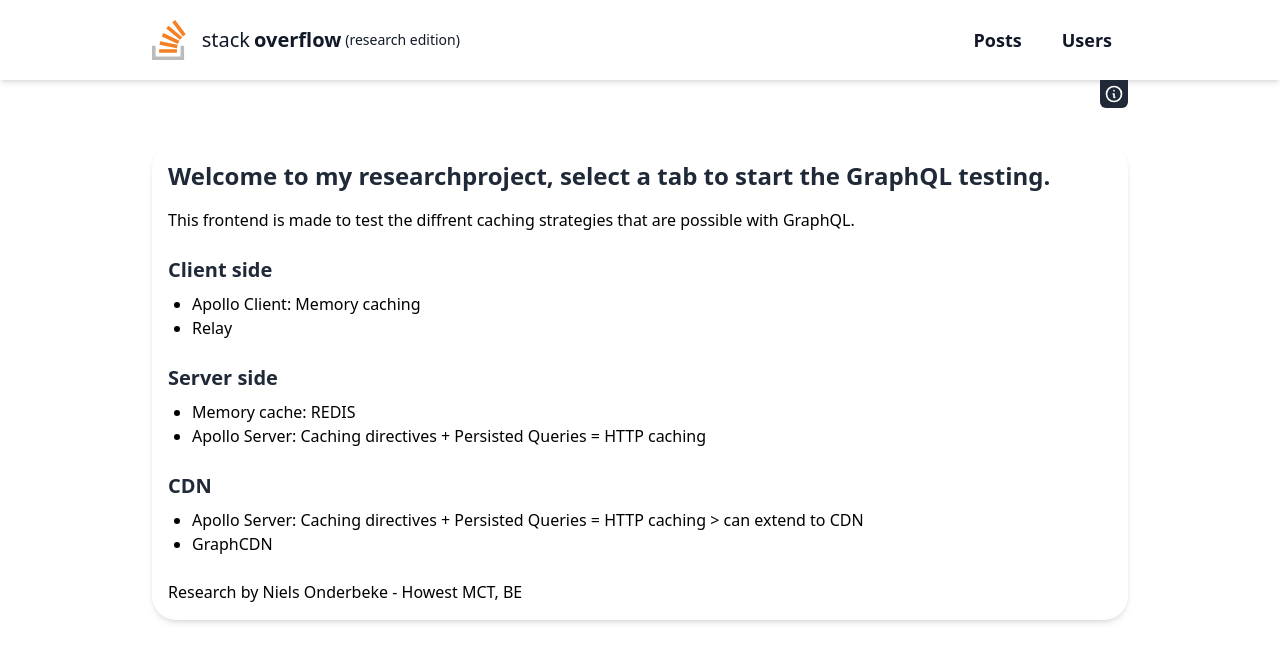
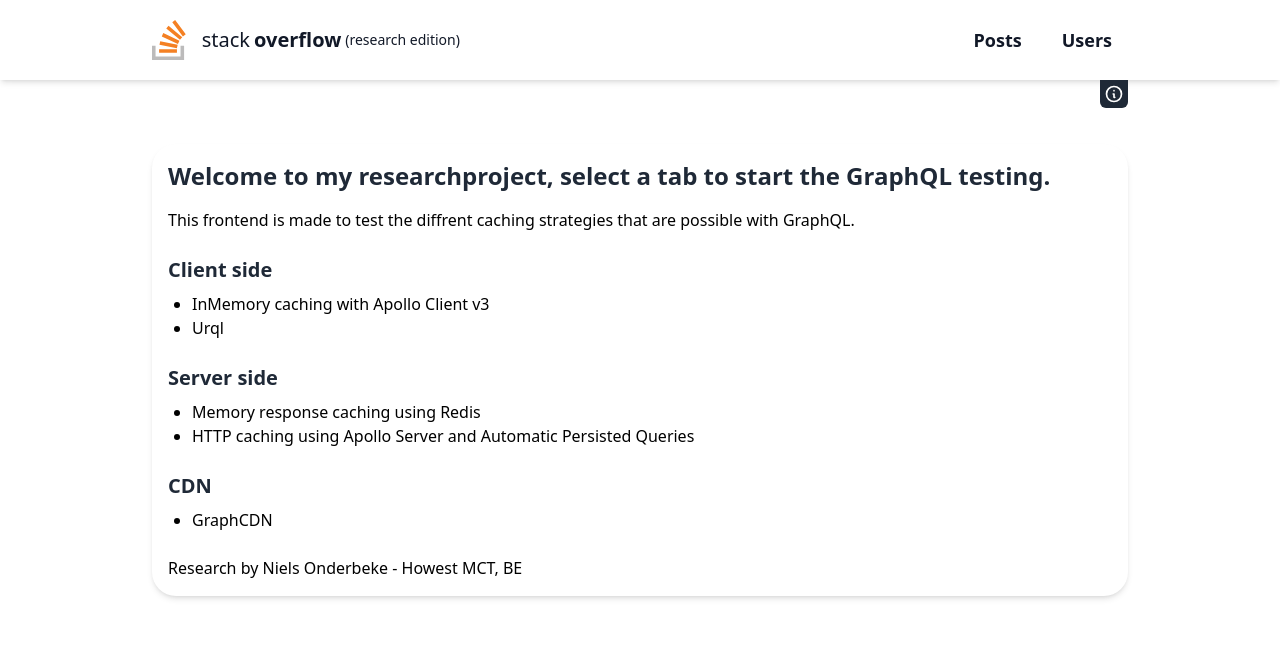
Before and after one commit to OnderbekeNiels/research-project-3mct, a Next.js app in the folder client-app/: page / in a window 1280 px wide. Shown: the top 662 px of the page. Built offline with nearby package versions, Linux system fonts and the light colour scheme.

Commit message:
✅ Edit home page to final researched strategies

```diff
--- a/client-app/pages/index.tsx
+++ b/client-app/pages/index.tsx
@@ -21,31 +21,28 @@
           <ul className="mb-6 list-disc ml-6">
             <li className="">
               <Link href="https://www.apollographql.com/docs/react/caching/cache-configuration/">
-                Apollo Client: Memory caching
+                InMemory caching with Apollo Client v3
               </Link>
             </li>
             <li>
-              <Link href="https://relay.dev/">Relay</Link>
+              <Link href="https://formidable.com/open-source/urql/">Urql</Link>
             </li>
           </ul>
           <Head2>Server side</Head2>
           <ul className="mb-6 list-disc ml-6">
             <li>
-              <Link href="https://redis.io/">Memory cache: REDIS</Link>
+              <Link href="https://redis.io/">
+                Memory response caching using Redis
+              </Link>
             </li>
             <li>
               <Link href="https://www.apollographql.com/docs/apollo-server/performance/caching/">
-                Apollo Server: Caching directives + Persisted Queries = HTTP
-                caching
+                HTTP caching using Apollo Server and Automatic Persisted Queries
               </Link>
             </li>
           </ul>
           <Head2>CDN</Head2>
           <ul className="mb-6 list-disc ml-6">
-            <li>
-              Apollo Server: Caching directives + Persisted Queries = HTTP
-              caching &gt; can extend to CDN
-            </li>
             <li>
               <Link href="https://graphcdn.io/">GraphCDN</Link>
             </li>
--- a/client-app/styles/style.css
+++ b/client-app/styles/style.css
@@ -5,7 +5,7 @@
 
 
 div > pre {
-  @apply bg-gray-700 text-white p-2 rounded-md my-4;
+  @apply bg-gray-700 text-white p-2 rounded-md my-4 max-w-xl;
 }
 
 code{
```
